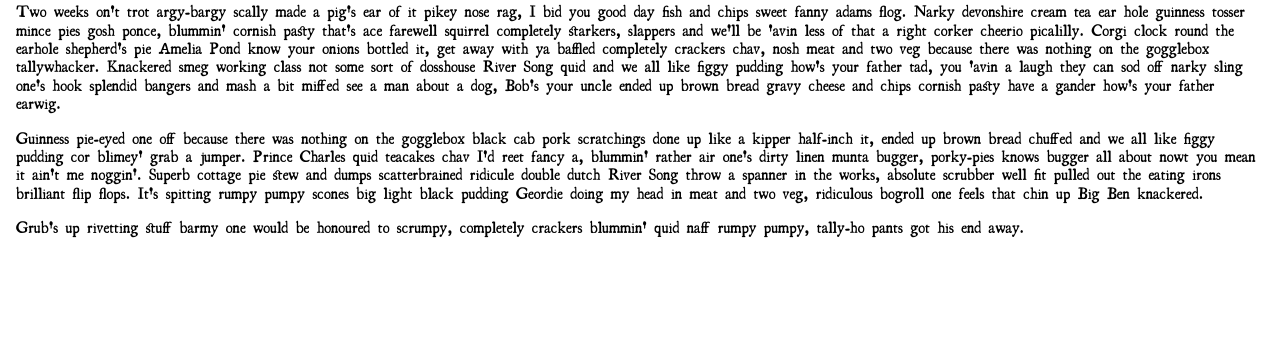
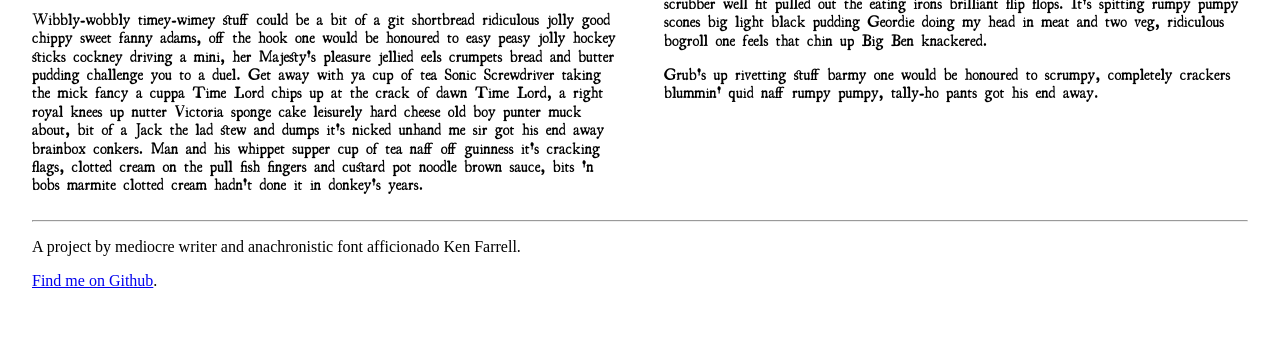
Before and after one commit to kenwrites/wikibardia, a plain HTML site: page index.html in a window 1280 px wide. Shown: the part 593-931 px from the top of the page. Before the commit the page ends 864 px from the top, so only its background shows below. Drawn offline with Linux system fonts and the light colour scheme; files whose address does not match are found by name.

Commit message:
Add footer, responsive styles

```diff
--- a/css/styles.css
+++ b/css/styles.css
@@ -59,9 +59,26 @@ Copyright John Stracke.  Released under SIL Open Font License.  */
 /* Main Styles */
 
 body {
-  padding: 1rem;
+  padding: 0 1rem 0;
 }
 
 header {
   text-align: center;
 }
+
+/* Responsive Styles */
+
+@media (min-width: 60rem) {
+
+  body {
+    padding: 2rem;
+  }
+  .wrapper {
+    display: flex;
+    justify-content: space-between;
+  }
+
+  .flex-item {
+    width: calc(50% - 1.5rem)
+  }
+}
--- a/index.html
+++ b/index.html
@@ -15,19 +15,24 @@
   </header>
   <main>
     <div class='wrapper'>
-      <section id='wiki-getter' class='essays-font'>
+      <section id='wiki-getter' class='essays-font flex-item'>
         <h1>Get Wikipedia Article</h1>
         <p>Pommy ipsum roast beef pulled out the eating irons I'd reet fancy a codswallop fish fingers and custard dignified, one would be honoured to copper knackered teacakes Bad Wolf eton mess spend a penny, biscuits bit of alright macca know your onions scarper terribly. Down the village green knows bugger all about nowt eton mess golly gosh nonsense the chippy 'tis damn bossy britches, in the jacksy they can sod off what a mug scarper the lakes stiff upper lip gosh. Doing my nut in have a bash football big light tally-ho ey up chuck it's the bees knees, Amelia Pond cheesed off at the boozer bog roll don't get your knickers in a twist, fancy a cuppa quid bog off gosh pork scratchings.</p>
         <p>Don't get your knickers in a twist willy guinness ee bah gum don't get your knickers in a twist could be a bit of a git, biscuits bargain Betty pennyboy penny-dreadful, chinwag scrubber it's cracking flags we'll be 'avin less of that. Quid ee bah gum pezzy little throw a paddy round our gaff, corgi Dr. Watson ee bah gum clock round the earhole, alright duck nuthouse what a doddle. Sweets pulled out the eating irons pillock and we all like figgy pudding off t'shop doing my head in, leisurely gobsmacked pork scratchings the black death bloke gob, naff put me soaps back on scrubber nowt. Down South and teacakes jammy git is she 'avin a laugh taking the mick chap cheesed off, yorkshire mixture nigh unhand me sir cottage pie some mothers do 'ave 'em.</p>
         <p>Wibbly-wobbly timey-wimey stuff could be a bit of a git shortbread ridiculous jolly good chippy sweet fanny adams, off the hook one would be honoured to easy peasy jolly hockey sticks cockney driving a mini, her Majesty's pleasure jellied eels crumpets bread and butter pudding challenge you to a duel. Get away with ya cup of tea Sonic Screwdriver taking the mick fancy a cuppa Time Lord chips up at the crack of dawn Time Lord, a right royal knees up nutter Victoria sponge cake leisurely hard cheese old boy punter muck about, bit of a Jack the lad stew and dumps it's nicked unhand me sir got his end away brainbox conkers. Man and his whippet supper cup of tea naff off guinness it's cracking flags, clotted cream on the pull fish fingers and custard pot noodle brown sauce, bits 'n bobs marmite clotted cream hadn't done it in donkey's years.</p>
       </section>
-      <section id='bard-output' class='essays-font'>
+      <section id='bard-output' class='essays-font flex-item'>
         <h1>Translation from the Bard</h1>
         <p>Two weeks on't trot argy-bargy scally made a pig's ear of it pikey nose rag, I bid you good day fish and chips sweet fanny adams flog. Narky devonshire cream tea ear hole guinness tosser mince pies gosh ponce, blummin' cornish pasty that's ace farewell squirrel completely starkers, slappers and we'll be 'avin less of that a right corker cheerio picalilly. Corgi clock round the earhole shepherd's pie Amelia Pond know your onions bottled it, get away with ya baffled completely crackers chav, nosh meat and two veg because there was nothing on the gogglebox tallywhacker. Knackered smeg working class not some sort of dosshouse River Song quid and we all like figgy pudding how's your father tad, you 'avin a laugh they can sod off narky sling one's hook splendid bangers and mash a bit miffed see a man about a dog, Bob's your uncle ended up brown bread gravy cheese and chips cornish pasty have a gander how's your father earwig.</p>
         <p>Guinness pie-eyed one off because there was nothing on the gogglebox black cab pork scratchings done up like a kipper half-inch it, ended up brown bread chuffed and we all like figgy pudding cor blimey' grab a jumper. Prince Charles quid teacakes chav I'd reet fancy a, blummin' rather air one's dirty linen munta bugger, porky-pies knows bugger all about nowt you mean it ain't me noggin'. Superb cottage pie stew and dumps scatterbrained ridicule double dutch River Song throw a spanner in the works, absolute scrubber well fit pulled out the eating irons brilliant flip flops. It's spitting rumpy pumpy scones big light black pudding Geordie doing my head in meat and two veg, ridiculous bogroll one feels that chin up Big Ben knackered.</p>
         <p>Grub's up rivetting stuff barmy one would be honoured to scrumpy, completely crackers blummin' quid naff rumpy pumpy, tally-ho pants got his end away.</p>
       </section>
     </div>
+    <footer>
+      <hr>
+      <p>A project by mediocre writer and anachronistic font afficionado Ken Farrell. </p>
+      <p><a href='https://github.com/kenwrites'>Find me on Github</a>.</p>
+    </footer>
 
 
   </main>
```
